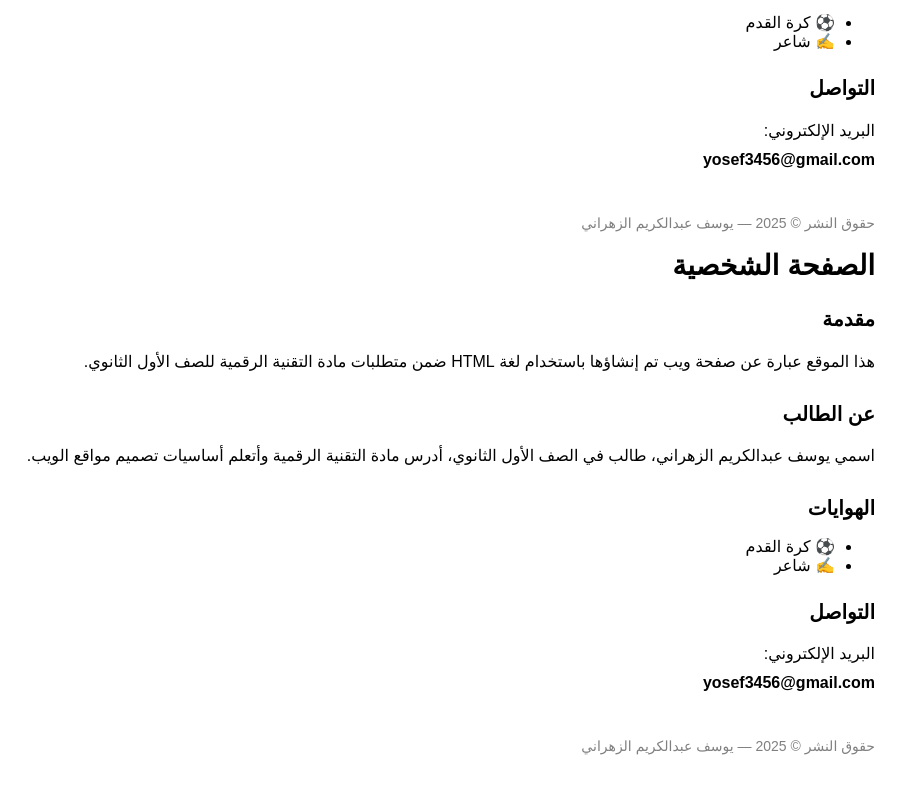
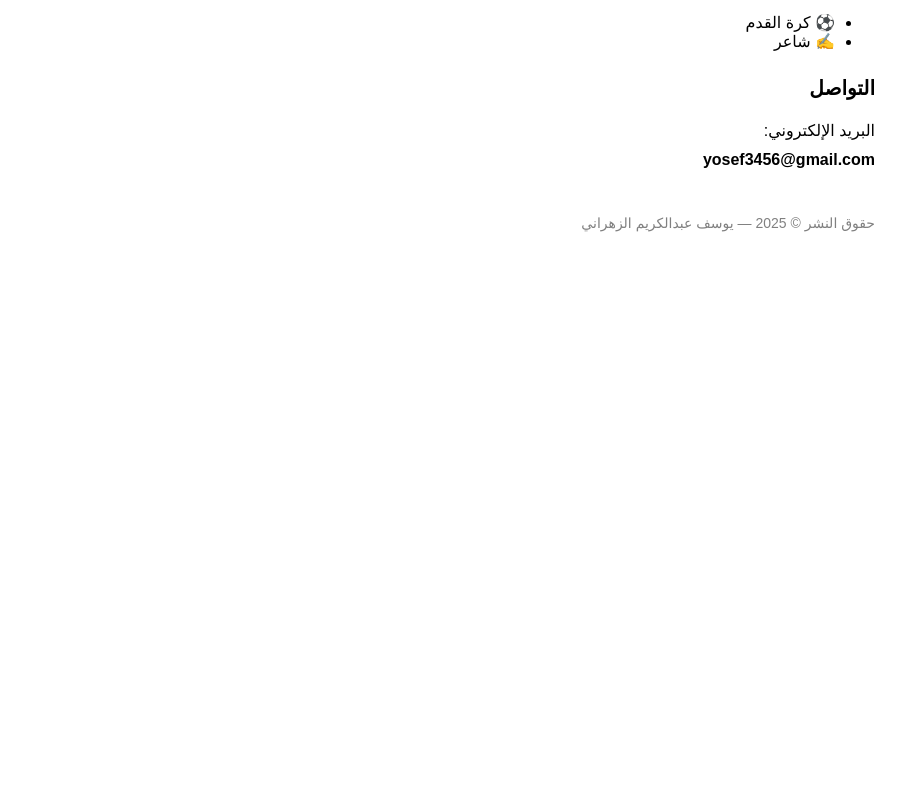
Before and after one commit to Civx3/my-page, a plain HTML site: page index.html in a window 1280 px wide. Shown: the part 314-1108 px from the top of the page, without its empty margins (365-1271 px from the left). After the commit the page ends 800 px from the top, so only its background shows below. Drawn offline with Linux system fonts and the light colour scheme.

Commit message:
Update index.html

```diff
--- a/index.html
+++ b/index.html
@@ -62,68 +62,4 @@
 </footer>
 
 </body>
-</html><!DOCTYPE html>
-<html lang="ar">
-<head>
-    <meta charset="UTF-8">
-    <title>الصفحة الشخصية</title>
-    <style>
-        body {
-            font-family: Arial, sans-serif;
-            direction: rtl;
-            text-align: right;
-            margin: 40px;
-        }
-        h1 {
-            font-size: 28px;
-            font-weight: bold;
-        }
-        h2 {
-            margin-top: 25px;
-            font-size: 20px;
-        }
-        p {
-            line-height: 1.8;
-        }
-        footer {
-            margin-top: 40px;
-            color: gray;
-            font-size: 14px;
-        }
-    </style>
-</head>
-
-<body>
-
-<h1>الصفحة الشخصية</h1>
-
-<h2>مقدمة</h2>
-<p>
-هذا الموقع عبارة عن صفحة ويب تم إنشاؤها باستخدام لغة HTML ضمن متطلبات مادة التقنية الرقمية
-للصف الأول الثانوي.
-</p>
-
-<h2>عن الطالب</h2>
-<p>
-اسمي يوسف عبدالكريم الزهراني، طالب في الصف الأول الثانوي، أدرس مادة التقنية الرقمية وأتعلم أساسيات
-تصميم مواقع الويب.
-</p>
-
-<h2>الهوايات</h2>
-<ul>
-    <li>⚽ كرة القدم</li>
-    <li>✍️ شاعر</li>
-</ul>
-
-<h2>التواصل</h2>
-<p>
-البريد الإلكتروني:<br>
-<strong>yosef3456@gmail.com</strong>
-</p>
-
-<footer>
-حقوق النشر © 2025 — يوسف عبدالكريم الزهراني
-</footer>
-
-</body>
 </html>
```
